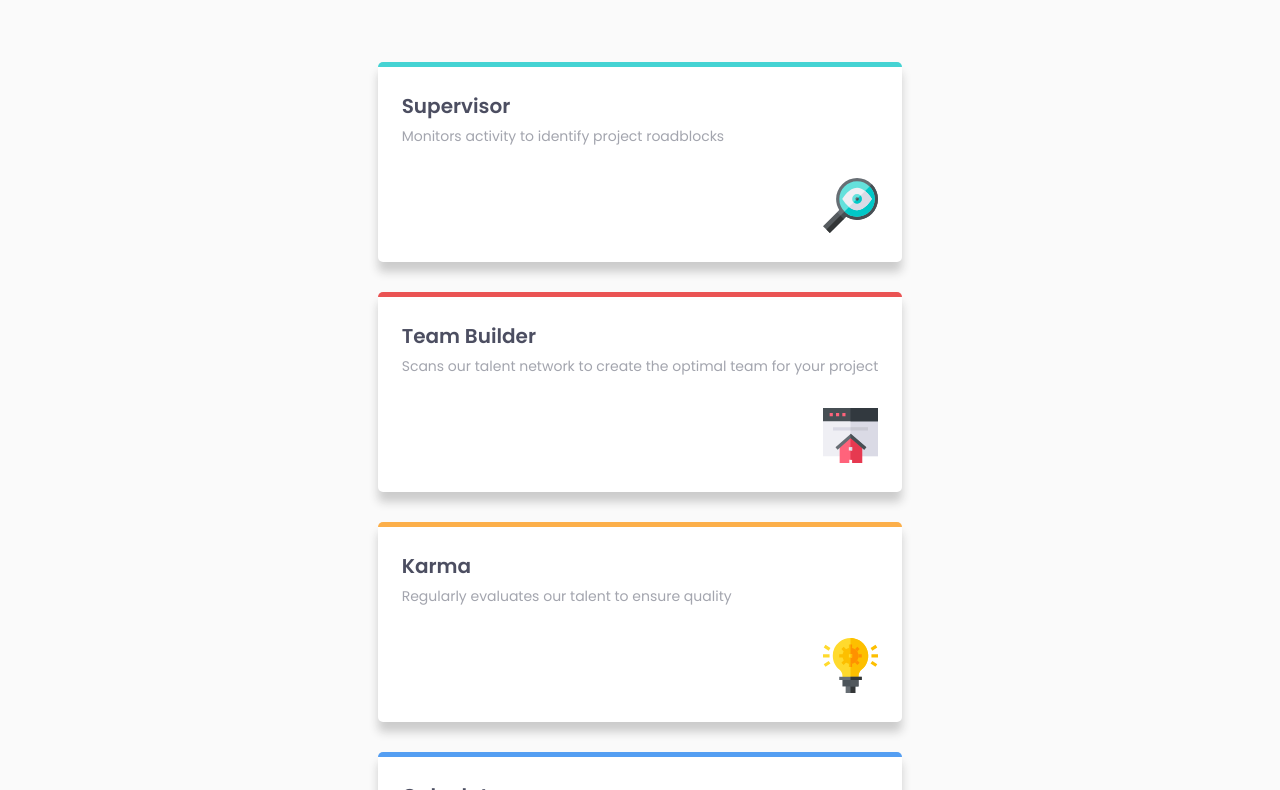
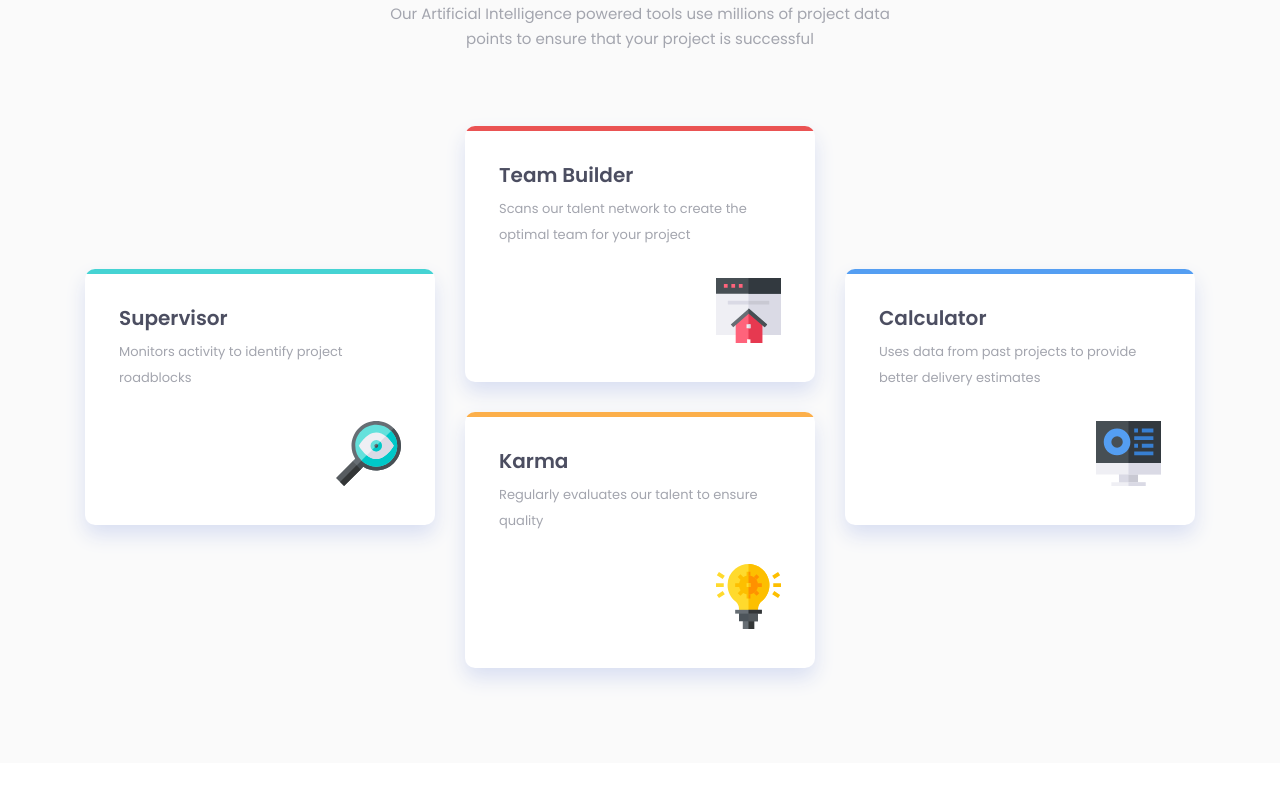
Before and after one commit to Manmohan7/fm-four-card-layout, a website: page index.html in a window 1280 px wide. Shown: the part 204-994 px from the top of the page. After the commit the page ends 967 px from the top, so only its background shows below. Drawn offline with Linux system fonts and the light colour scheme.

Commit message:
responsive styling

```diff
--- a/scss/components/_card.scss
+++ b/scss/components/_card.scss
@@ -1,21 +1,41 @@
 .card {
   background-color: white;
-  padding: 2.4rem;
-  border-radius: .5rem;
-  margin: 3rem 0;
-  box-shadow: 0px 10px 10px 0px #ccc;
+  padding: 3rem;
+  border-radius: 1rem;
+  margin: 1rem 0;
+  box-shadow: 0px 10px 20px 0px hsl(225deg, 50%, 90%);
+  position: relative;
+  overflow: hidden;
+
+  @media (min-width: 992px) {
+    margin: 1.5rem 0;
+    padding: 3.4rem;
+  }
+
+  &::before {
+    content: "";
+    position: absolute;
+    top: 0;
+    left: 0;
+    height: 0.5rem;
+    width: 100%;
+  }
 
   &-heading {
     color: color(dark-blue);
     font-size: 2rem;
     font-weight: 600;
     margin-bottom: .3rem;
+
+    @media (min-width: 992px) {
+      margin-bottom: 0.6rem;
+    }
   }
 
   &-description {
     color: color(gray-blue);
-    font-size: 1.4rem;
-    line-height: 2.4rem;
+    font-size: 1.3rem;
+    line-height: 2.6rem;
     margin-bottom: 3rem;
   }
 
@@ -24,12 +44,16 @@
 
     img {
       width: 5.5rem;
+
+      @media (min-width: 992px) {
+        width: 6.5rem;
+      }
     }
   }
 }
 
 @each $key, $val in $border-colors {
-  .card-#{$key} {
-    border-top: 0.5rem solid $val;
+  .card-#{$key}::before {
+    background-color: $val;
   }
 }
--- a/scss/layout/_cards.scss
+++ b/scss/layout/_cards.scss
@@ -1,3 +1,16 @@
 .cards {
-  margin-top: 4rem;
+  margin-top: 6rem;
+
+  @media (min-width: 992px) {
+    display: grid;
+    grid-template-columns: repeat(3, minmax(20rem, 35rem));
+    align-items: center;
+    gap: 3rem;
+  }
 }
+
+.card-group {
+  display: flex;
+  flex-direction: column;
+
+}
--- a/scss/layout/_content.scss
+++ b/scss/layout/_content.scss
@@ -6,6 +6,10 @@
     font-size: 2.5rem;
     font-weight: 200;
     margin: 0;
+
+    @media (min-width: 992px) {
+      font-size: 3.6rem;
+    }
   }
 
   &-heading {
@@ -13,12 +17,20 @@
     font-size: 2.5rem;
     font-weight: 600;
     margin: 0;
+
+    @media (min-width: 992px) {
+      font-size: 3.6rem;
+    }
   }
 
   &-description {
     color: color(gray-blue);
     font-size: 1.5rem;
     line-height: 2.5rem;
-    margin: 1.5rem 0 0;
+    margin: 1.5rem auto 0;
+
+    @media (min-width: 768px) {
+      max-width: 60%;
+    }
   }
 }
```
Also changed, not shown: css/main.css.
